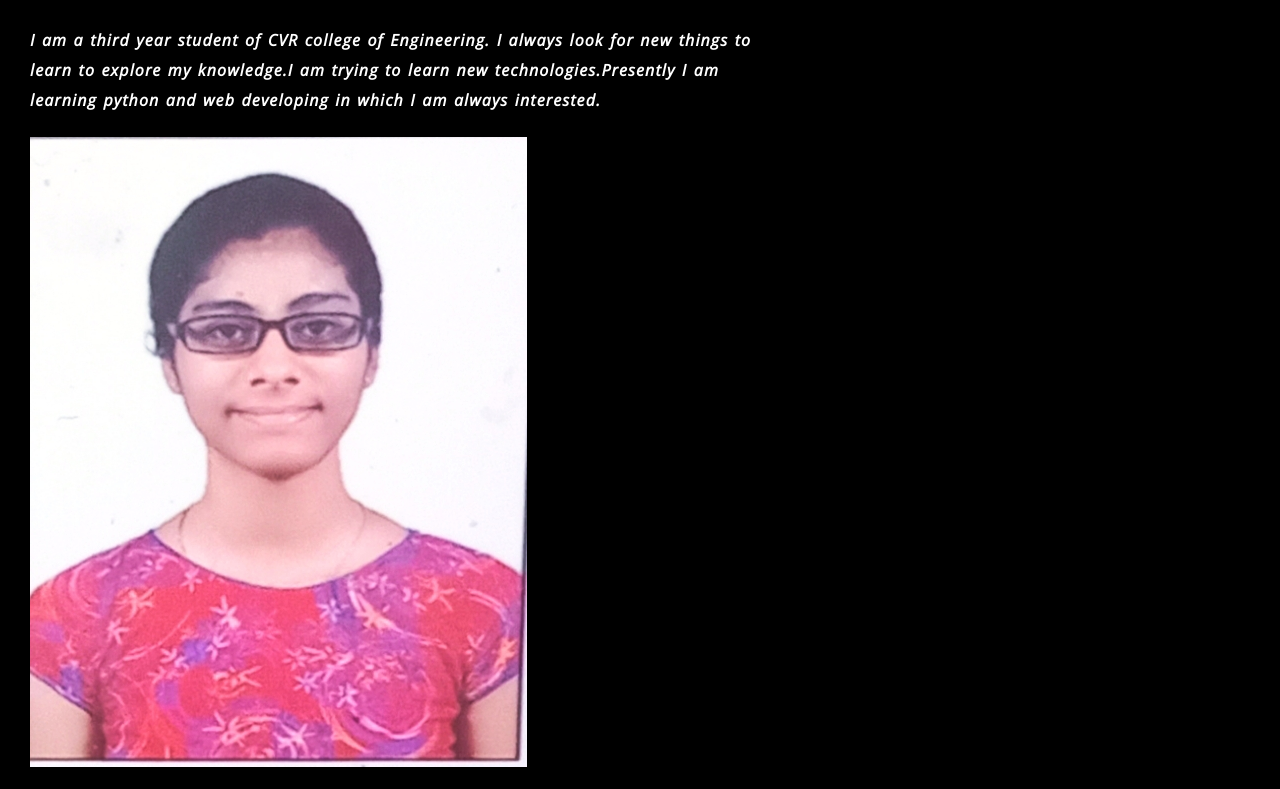
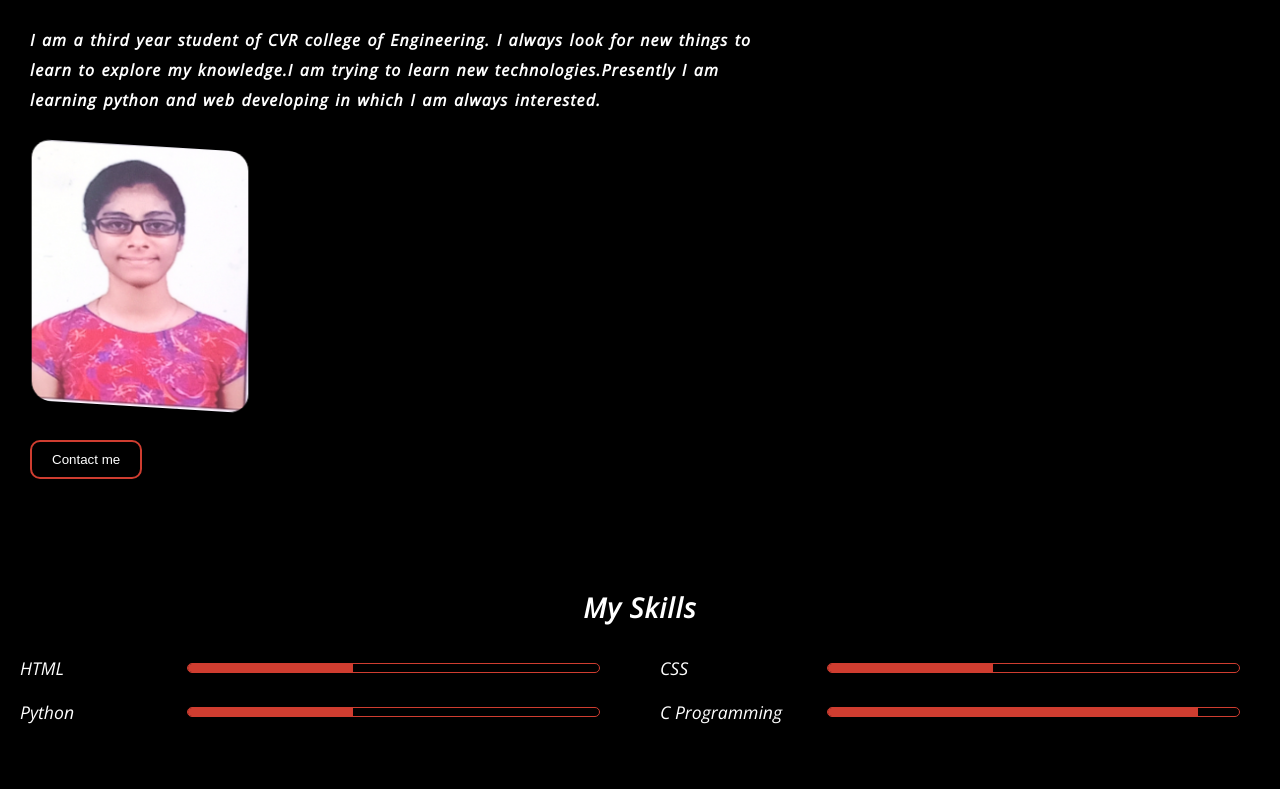
Before and after one commit to SahithiThummala/portfolio.github.io, a plain HTML site: page index.html in a window 1280 px wide. Shown: the part 1016-1805 px from the top of the page. Drawn offline with nearby package versions, Linux system fonts and the light colour scheme.

Commit message:
Update styles.css

```diff
--- a/styles.css
+++ b/styles.css
@@ -125,7 +125,7 @@ nav .links li a:hover {
   width: 30%;
   position: relative;
 }
-#about .about-img .sahithi-image {
+#about .about-img .my-image {
   width: 100%;
   border-radius: 20px;
   transform: rotateX(-380deg) rotateY(-10deg);
```
